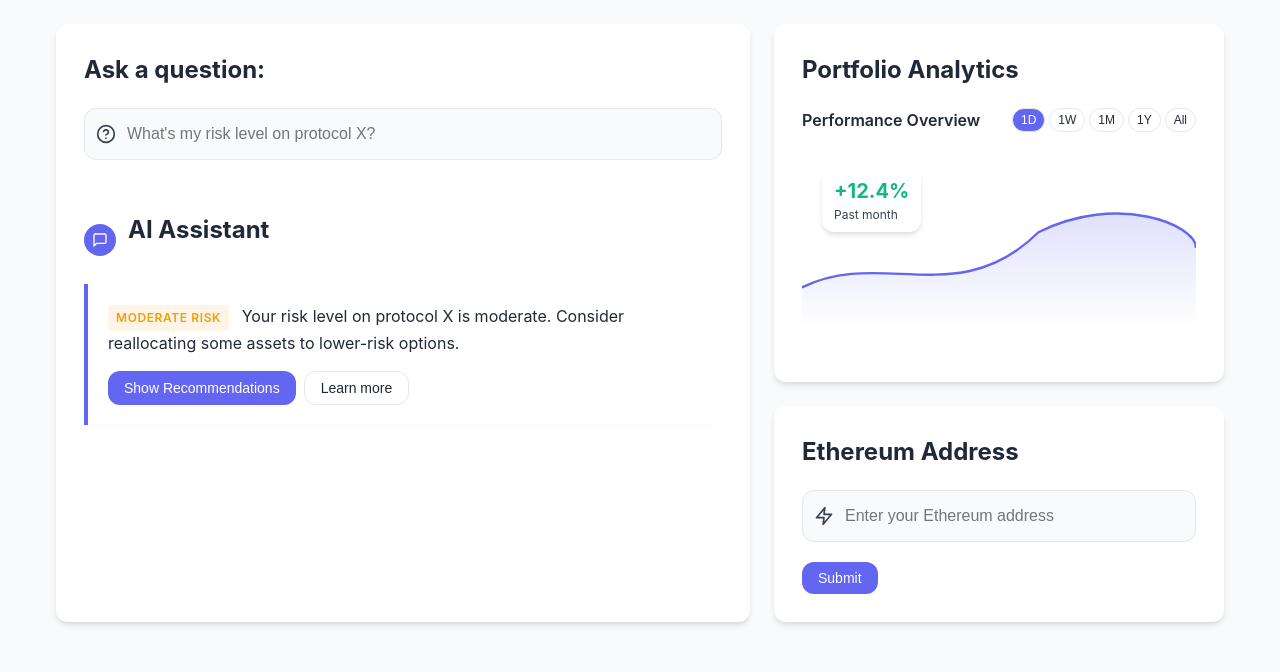
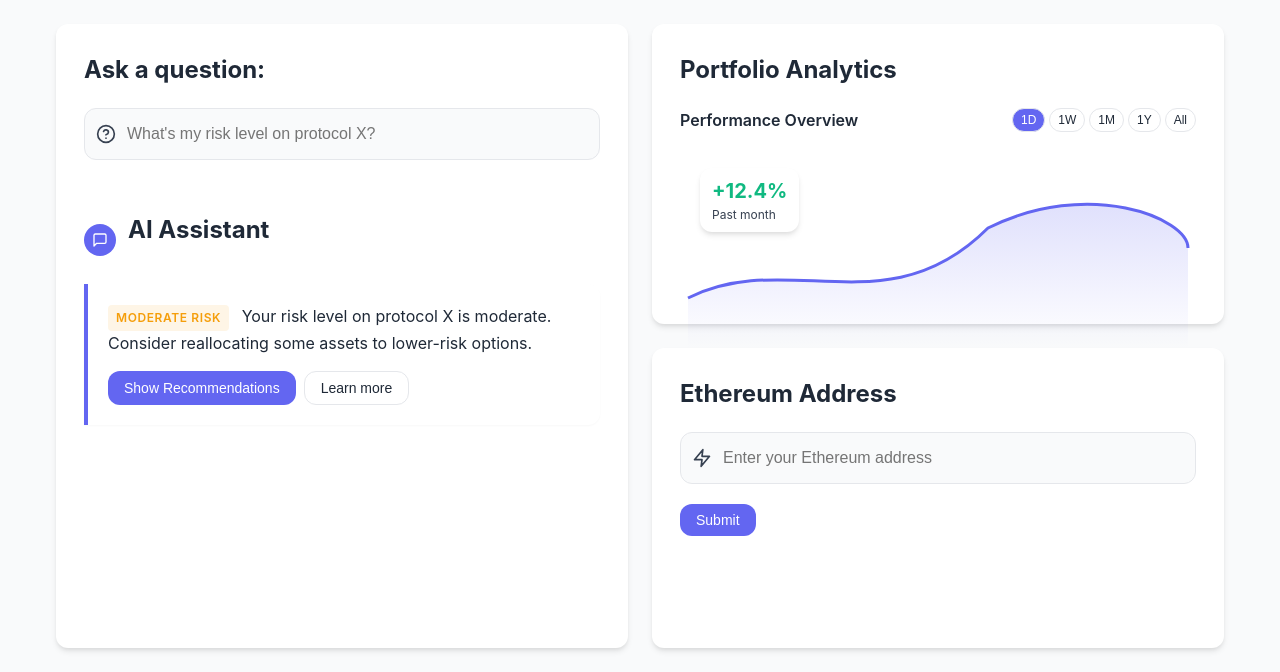
Before and after one commit to dorianturner/encode25, a Flask app: page / in a window 1280 px wide. Shown: the part 154-826 px from the top of the page. Before the commit the page ends 779 px from the top, so only its background shows below. Run offline with Flask 3, Linux system fonts and the light colour scheme.

Commit message:
marginally improved layout

```diff
--- a/app/static/style.css
+++ b/app/static/style.css
@@ -104,7 +104,7 @@ h1 {
 /* New layout structure */
 .dashboard {
     display: grid;
-    grid-template-columns: 1fr 450px;
+    grid-template-columns: 1fr 1fr; /* Equal columns */
     gap: 24px;
     margin-top: 24px;
 }
@@ -121,14 +121,18 @@ h1 {
     display: flex;
     flex-direction: column;
     gap: 24px;
+    height: 100%; /* Take full height */
 }
 
 .graph-section {
     flex: 0 0 auto;
+    height: 300px; /* Fixed height for graph */
 }
 
 .wallet-section {
-    flex: 1 1 auto;
+    flex: 1 1 auto; /* Take remaining space */
+    min-height: 300px; /* Minimum height */
+    overflow-y: auto; /* Add scroll if needed */
 }
 
 .card {
```
